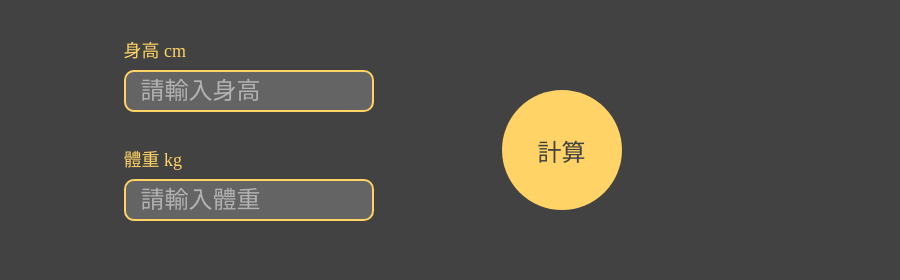
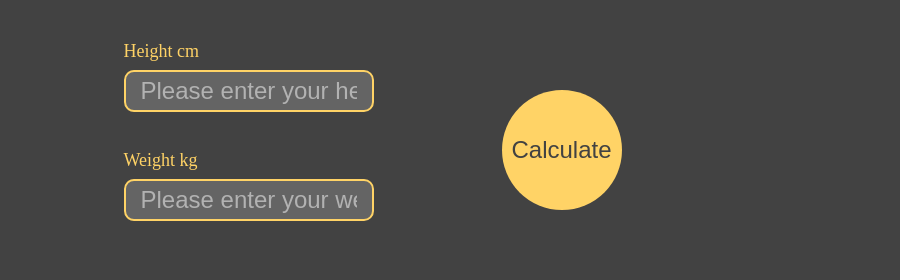
Before and after one commit to diff30140556/BMI.Calculator, a plain HTML site: page index.html in a window 1280 px wide. Shown: the top 280 px of the page, 380-1280 px from the left. Drawn offline with Linux system fonts and the light colour scheme.

Commit message:
translate Chinese into English

```diff
--- a/index.html
+++ b/index.html
@@ -7,11 +7,11 @@
     <title>BMI Calculator</title>
     <link rel="icon" href="https://hexschool.github.io/JavaScript_HomeWork/assets/BMICLogo.png">
     <link rel="short icon" href="https://hexschool.github.io/JavaScript_HomeWork/assets/BMICLogo.png">
-    <meta name="description" content="BMI 計算機 - 線上BMI計算機，幫助你紀錄每天體態的變化，維持健康的體態！">
-    <meta name="keywords" content="BMI計算機, BMI Calculator, BMI, online Calculator, BMI Records">
+    <meta name="description" content="BMI Calculator - Online BMI calculator, keep tracking your daily changes, stay healthy, and maintain your ideal  body shape!">
+    <meta name="keywords" content="BMI Calculator, BMI, online Calculator, BMI Records">
 
     <meta property="og:title" content="BMI Calculator">
-    <meta property="og:description" content="BMI 計算機 - 線上BMI計算機，幫助你紀錄每天體態的變化，維持健康的體態！">
+    <meta property="og:description" content="Online BMI calculator, keep tracking your daily changes, stay healthy, and maintain your ideal  body shape!">
     <meta property="og:type" content="website">
     <meta property="og:url" content="https://diff30140556.github.io/BMI.Calculator/">
     <meta property="og:image" content="https://hexschool.github.io/JavaScript_HomeWork/assets/BMICLogo.png">
@@ -30,17 +30,17 @@
 
       <div class="heightWeight">
         <form action="index.html">
-          <label for="height">身高 cm</label>
-          <input type="number" class="height" name="height" id="height" placeholder="請輸入身高">
+          <label for="height">Height cm</label>
+          <input type="number" class="height" name="height" id="height" placeholder="Please enter your height">
           <span class="heightAlert"></span>
 
-          <label for="weight">體重 kg</label>
-          <input type="number" class="weight" name="weight" id="weight" placeholder="請輸入體重">
+          <label for="weight">Weight kg</label>
+          <input type="number" class="weight" name="weight" id="weight" placeholder="Please enter your weight">
           <span class="weightAlert"></span>
         </form>
       </div>
 
-      <input class="calculate" type="button" value="計算">
+      <input class="calculate" type="button" value="Calculate">
 
       <div class="reCalculate">
       </div>
@@ -49,14 +49,14 @@
 
     </div>
     <div class="content">
-      <h2>BMI 紀錄</h2>
+      <h2>BMI Records</h2>
       <ul class="records">
       </ul>
       <div class="pageBox">
         <ul class="page">
         </ul>
       </div>
-      <button class="deleteAll">刪除所有紀錄</button>
+      <button class="deleteAll">Delete All Records</button>
     </div>
 
     <div class="footer">
```
